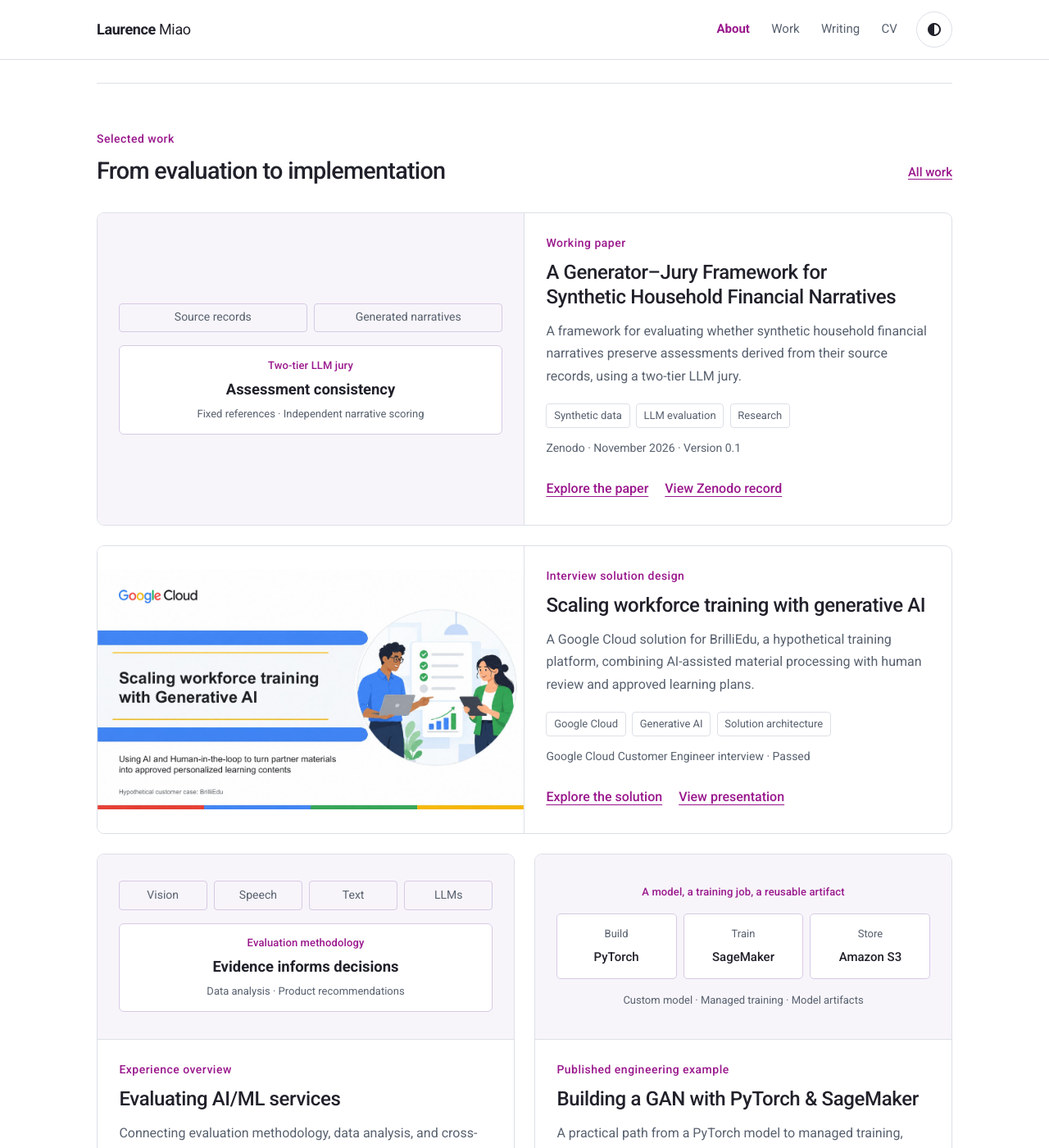
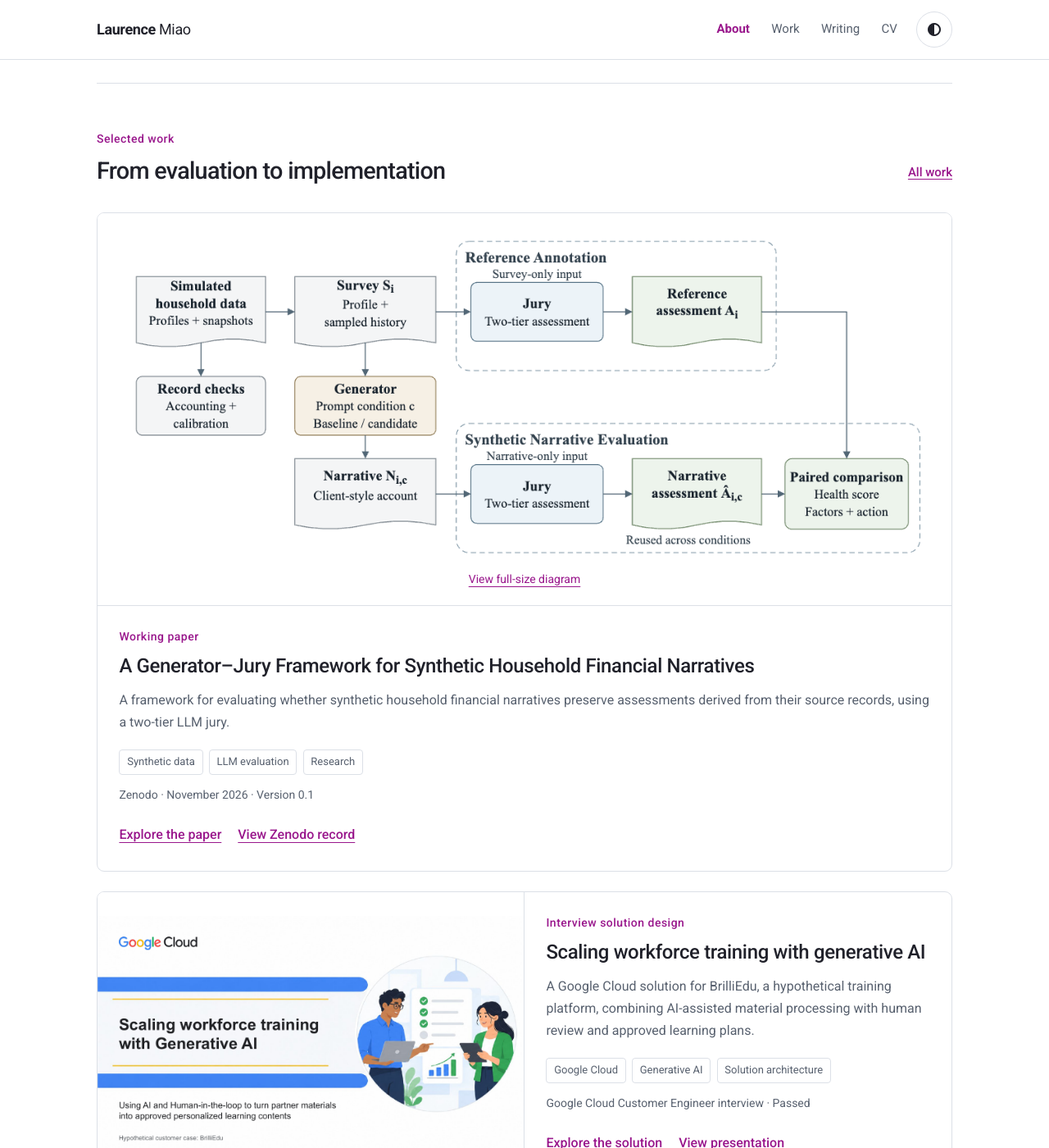
Before and after one commit to laurence-miao/laurence-miao.github.io, a Jekyll site: the page built from index.md, in a window 1280 px wide and 1400 px high, scrolled down 605 px. Shown: the whole window at 82% size. Built offline with Jekyll 4.4.1, drawn with Linux system fonts in a browser that asks for light colours; nearby versions of some CDN libraries; grey boxes are pictures that could not be loaded.

Commit message:
Use supplied generator-jury framework diagram

```diff
--- a/_includes/project_cards.html
+++ b/_includes/project_cards.html
@@ -1,6 +1,6 @@
 <div class="project-grid">
   {% for item in include.items %}
-  <article class="project-card{% if item.featured %} featured-project{% endif %}">
+  <article class="project-card{% if item.featured %} featured-project{% endif %}{% if item.visual == 'generator-jury' %} diagram-project{% endif %}">
     {% include work_visual.html visual=item.visual %}
     <div class="project-body">
       <p class="eyebrow">{{ item.type }}</p>
--- a/_includes/work_visual.html
+++ b/_includes/work_visual.html
@@ -1,7 +1,9 @@
 {% if include.visual == 'generator-jury' %}
-<div class="work-visual paper-visual" role="img" aria-label="Structured household records establish fixed reference assessments. A two-tier LLM jury assesses generated narratives independently so the assessments can be compared.">
-  <div class="visual-topics" aria-hidden="true"><span>Source records</span><span>Generated narratives</span></div>
-  <div class="visual-core" aria-hidden="true"><span class="visual-label">Two-tier LLM jury</span><strong>Assessment consistency</strong><span>Fixed references · Independent narrative scoring</span></div>
+<div class="work-visual paper-visual">
+  <a href="{{ '/assets/img/generator-jury-framework.png' | relative_url }}" target="_blank" rel="noopener noreferrer" aria-label="View full-size generator–jury framework diagram (opens in a new tab)">
+    <img src="{{ '/assets/img/generator-jury-framework.png' | relative_url }}" width="1174" height="472" loading="lazy" decoding="async" alt="Generator–jury framework: household surveys establish reference assessments and feed narrative generation. Two-tier juries assess surveys and narratives separately, followed by paired comparisons of health scores, factors, and actions.">
+    <span class="diagram-caption">View full-size diagram</span>
+  </a>
 </div>
 {% elsif include.visual == 'brilliedu' %}
 <div class="work-visual presentation-visual">
--- a/assets/css/main.css
+++ b/assets/css/main.css
@@ -138,6 +138,7 @@ html[data-theme-setting="light"] #light-toggle-light { display: inline-block; }
 .project-grid { display: grid; grid-template-columns: repeat(2, minmax(0, 1fr)); gap: 1.5rem; }
 .project-card { min-width: 0; display: flex; flex-direction: column; border: 1px solid var(--global-divider-color); border-radius: 9px; overflow: hidden; background: var(--global-card-bg-color); }
 .project-card.featured-project { grid-column: 1 / -1; display: grid; grid-template-columns: repeat(2, minmax(0, 1fr)); }
+.project-card.featured-project.diagram-project { grid-template-columns: minmax(0, 1fr); }
 .project-body { display: flex; flex: 1; flex-direction: column; padding: 1.65rem; }
 .project-body h2, .project-body h3 { font-size: 1.5rem; margin-bottom: .8rem; }
 .project-body h2 a, .project-body h3 a { color: var(--global-text-color); text-decoration: none; }
@@ -152,9 +153,13 @@ html[data-theme-setting="light"] #light-toggle-light { display: inline-block; }
 .presentation-visual { min-height: 0; padding: 0; background: #ffffff; }
 .presentation-visual img { display: block; width: 100%; height: auto; }
 .featured-project > .work-visual { border-bottom: 0; border-right: 1px solid var(--global-divider-color); }
+.featured-project.diagram-project > .work-visual { border-right: 0; border-bottom: 1px solid var(--global-divider-color); }
+.paper-visual { min-height: 0; padding: 1.25rem; background: #ffffff; }
+.paper-visual > a { display: block; color: #99178c; }
+.paper-visual img { display: block; width: 100%; height: auto; }
+.diagram-caption { display: block; margin-top: .75rem; font-size: .875rem; text-align: center; }
 .presentation-meta { color: var(--global-text-color-light); font-size: .875rem; }
 .visual-topics { display: grid; grid-template-columns: repeat(4, minmax(0,1fr)); gap: .5rem; margin-bottom: 1rem; }
-.paper-visual .visual-topics { grid-template-columns: repeat(2, minmax(0,1fr)); }
 .visual-topics span { padding: .3rem .1rem; border: 1px solid var(--visual-line); border-radius: 4px; text-align: center; font-size: .875rem; color: var(--global-text-color-light); }
 .visual-core { padding: .8rem; text-align: center; border: 1px solid var(--visual-line); border-radius: 6px; background: var(--global-card-bg-color); }
 .visual-core > span, .visual-core > strong { display: block; }
```
Also changed, not shown: assets/img/generator-jury-framework.png (added).
